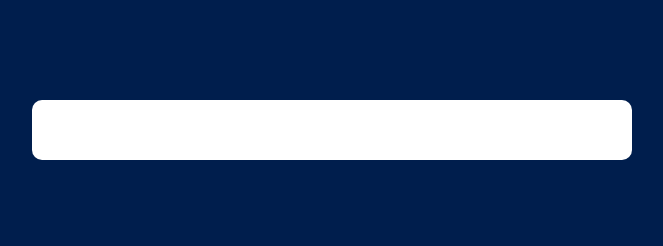
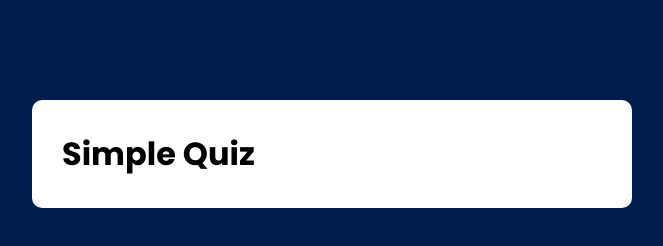
Before and after one commit to EversonMG96/Quizz-app, a plain HTML site: page index.html in a window 1280 px wide. Shown: the whole page, without its empty margins (308-971 px from the left). Drawn offline with Linux system fonts and the light colour scheme.

Commit message:
adjust itens

```diff
--- a/index.html
+++ b/index.html
@@ -9,8 +9,9 @@
 </head>
 <body>
 
-    <div class="App">
-
+    <div class="app">
+        <h1>Simple Quiz</h1>
+        <div class="quiz"></div>
     </div>
 
     <script src="src/javascript/main.js"></script>
--- a/src/css/style.css
+++ b/src/css/style.css
@@ -11,7 +11,7 @@ body {
     background: #001e4d;
 }
 
-.App {
+.app {
     background: #fff;
     width: 90%;
     max-width:600px;
```
